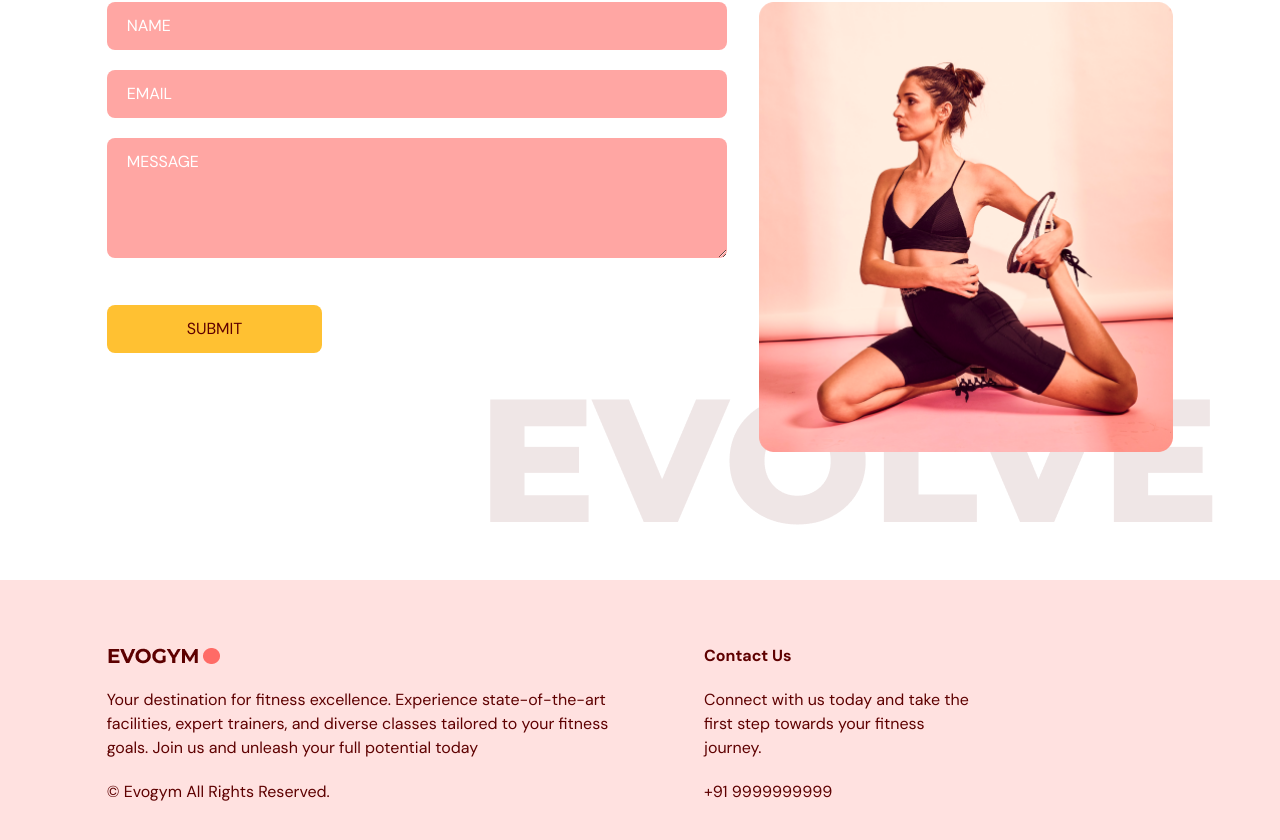
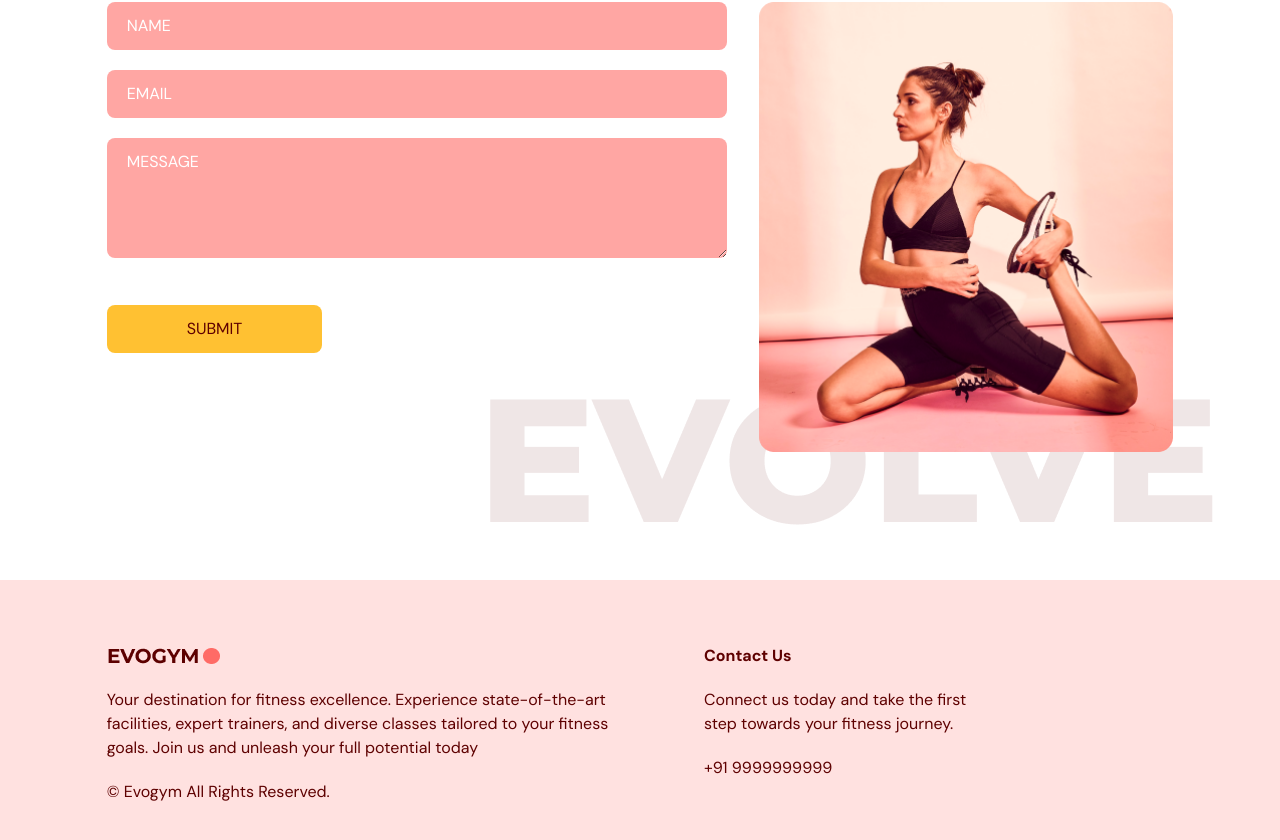
Before and after one commit to PalampalliPraneeth/Gym-Website, a React (Vite) app: page / in a window 1280 px wide. Shown: the part 3516-4356 px from the top of the page. Built offline with nearby package versions, Linux system fonts and the light colour scheme.

Commit message:
changes to index

```diff
--- a/src/scenes/footer/index.tsx
+++ b/src/scenes/footer/index.tsx
@@ -19,7 +19,7 @@ const Footer = () => {
         </div> */}
         <div className="mt-16 basis-1/4 md:mt-0">
           <h4 className="font-bold">Contact Us</h4>
-          <p className="my-5">Connect with us today and take the first step towards your fitness journey.</p>
+          <p className="my-5">Connect us today and take the first step towards your fitness journey.</p>
           <p>+91 9999999999</p>
         </div>
       </div>
```
